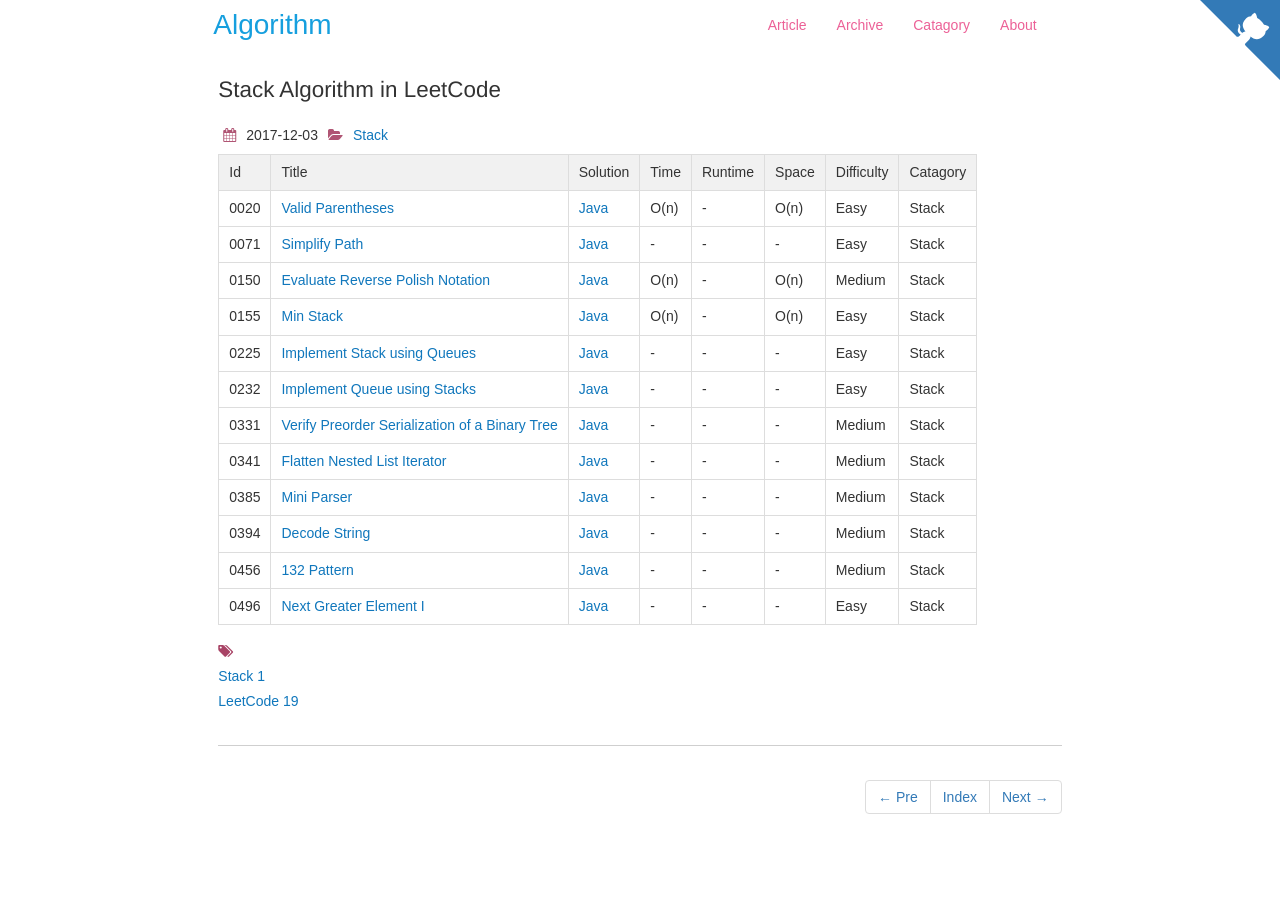
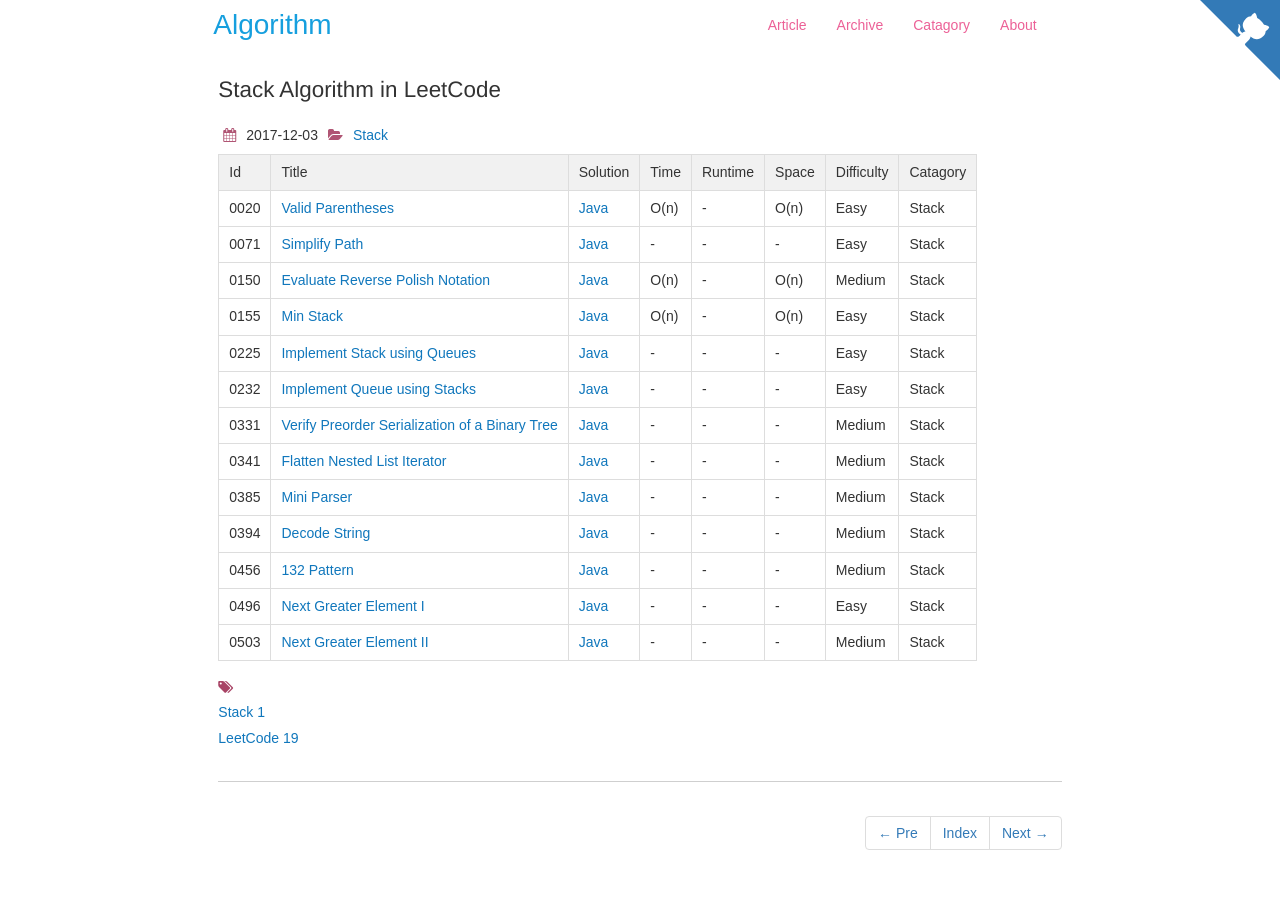
Before and after one commit to dunso/algorithm, a Jekyll site: the page built from docs/_posts/2017-12-03-Stack.md, in a window 1280 px wide. Built offline with Jekyll 4.4.1, drawn with Linux system fonts in a browser that asks for light colours; nearby versions of some CDN libraries; before the commit the page ends 900 px from its top, so only the background shows below that.

Commit message:
Add index of LeetCode0503.java to docs

```diff
--- a/docs/_posts/2017-12-03-Stack.md
+++ b/docs/_posts/2017-12-03-Stack.md
@@ -24,3 +24,4 @@
 |0394|[Decode String](https://leetcode.com/problems/decode-string/) | [Java](https://e.srl/leetcode-394/)  |-|-|-|  Medium |Stack|
 |0456|[132 Pattern](https://leetcode.com/problems/132-pattern/) | [Java](https://e.srl/leetcode-456/)  |-|-|-|  Medium |Stack|
 |0496|[Next Greater Element I](https://leetcode.com/problems/next-greater-element-i/) | [Java](https://e.srl/leetcode-496/)  |-|-|-|  Easy |Stack|
+|0503|[Next Greater Element II](https://leetcode.com/problems/next-greater-element-ii/) | [Java](https://e.srl/leetcode-503/)  |-|-|-|  Medium |Stack|
```
